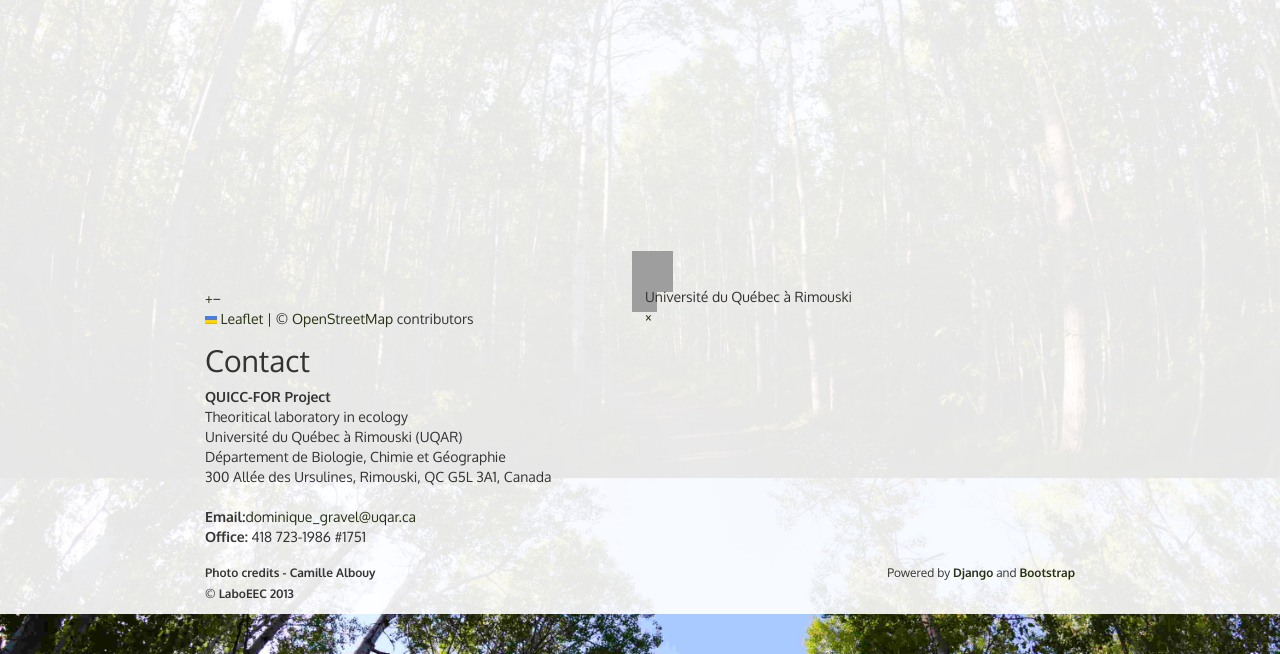
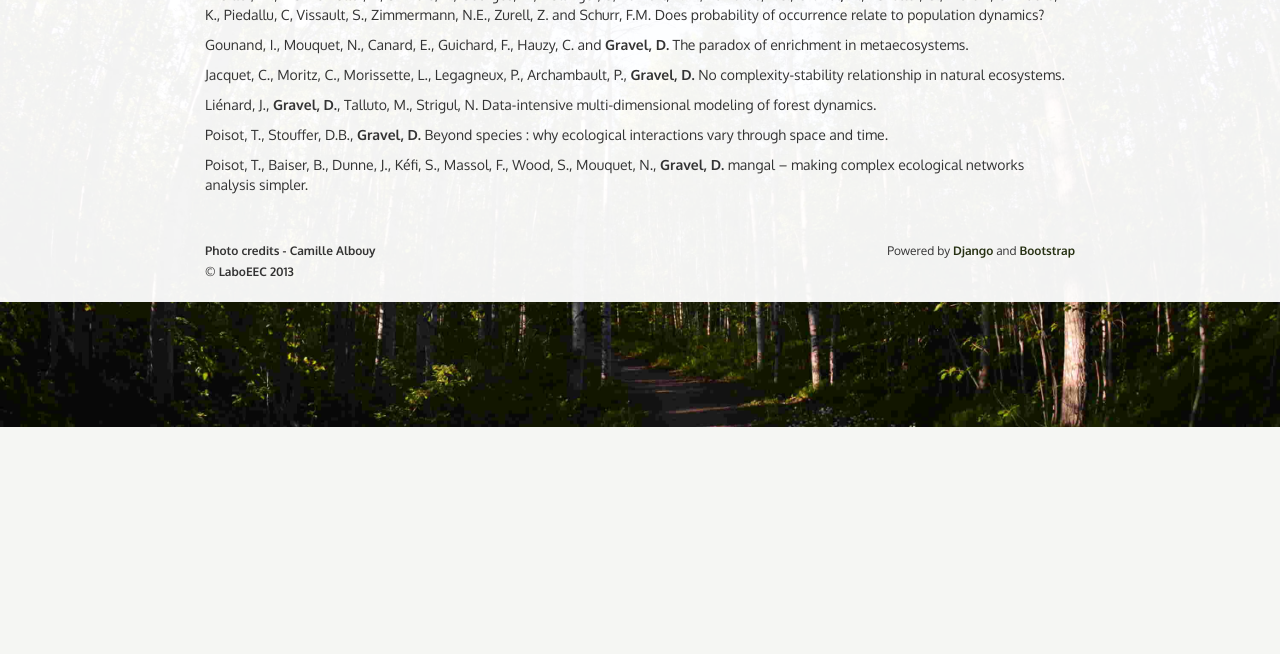
Before and after one commit to QUICC-FOR/QUICCWeb, a Django app: page /db/ in a window 1280 px wide; the page is wider, and only the part inside the window is pictured. Shown: the part 373-1027 px from the top of that part. After the commit the page ends 800 px from the top of that part, so only its background shows below. Run offline with Django 3.2, Linux system fonts and the light colour scheme; some libraries are stand-ins or nearby versions; grey boxes are pictures that could not be loaded.

Commit message:
Add publication

```diff
--- a/QUICCWeb/static/main.css
+++ b/QUICCWeb/static/main.css
@@ -7,9 +7,11 @@ body {
  font-size: 14px;
  line-height: 20px;
  color: #333333;
- margin-top: 70px;
+ margin-top: 200px;
+ padding-top: 20px;
+ padding-bottom:10px;
  margin-bottom:40px;
- background-color: rgba(255, 255, 255, 0.90);
+ background-color: rgba(255, 255, 255, 0.95);
 }
 
 
@@ -209,3 +211,11 @@ hr
   border-bottom-color: #ffffff;
   opacity: 0.4;
 }
+
+
+/* Ligne 3963 */
+.navbar-default .navbar-nav > .active > a, .navbar-default .navbar-nav > .active > a:hover, .navbar-default .navbar-nav > .active > a:focus
+{
+  color: #555555;
+  background-color: #bdd886;
+}
--- a/QUICCWeb/template/base.html
+++ b/QUICCWeb/template/base.html
@@ -51,7 +51,7 @@
         <div class="footer">
           {% block footer %}
           {% endblock %}
-          <div class="row">
+          <div class="row" style="padding-top:30px;">
               <div class="col-md-6"  style="font-family:Source Sans Pro;"> <p class="text-left"><small><b>Photo credits - Camille Albouy</b> <br> &copy; <b>LaboEEC 2013</b></small></p></div>
               <div class="col-md-6"  style="font-family:Source Sans Pro;"> <p class="text-right"> <small>Powered by <a href="https://www.djangoproject.com/"><b>Django</b></a> and <a href="http://twitter.github.io/bootstrap/"> <b>Bootstrap</b></a></small></p></div>
             </div>
--- a/QUICCWeb/template/includes/nav_QF.html
+++ b/QUICCWeb/template/includes/nav_QF.html
@@ -2,11 +2,13 @@
 
 <nav class="navbar navbar-default navbar-fixed-top" role="navigation">
         <div class="container-fluid">
-            <!-- Brand and toggle get grouped for better mobile display -->
-            <div class="navbar-header">
-                <a class="navbar-brand" href="#">
-                    <img style="max-height:65px;"src="{% static "Logo/Logo_QUICCFORTop.png" %}" alt="QUICCFOR_Logo"/>
-                </a>
+            <div class="row">
+ 		 <div class="col-md-12">
+ 		 	<p class="text-center">
+                    <img style="max-height:100px;margin-bottom:-30px;"src="{% static "Logo/Logo_QUICCFORTop.png" %}" alt="QUICCFOR_Logo"/>
+                    <br>
+                  Quantifying and mapping impact of Climate Change on the Forest productivity in eastern Canada</p>
+		</div>
             </div>
 
 	<ul class="nav navbar-nav navbar-right">
@@ -17,5 +19,6 @@
 		 <li {% if request.path|slice:":3" == '/db' %} class="active"{% endif %}><a href="/db/"> <i class="fa fa-database fa-1g"></i> Database</a></li>
 		 <li {% if request.path|slice:":5" == '/cont' %} class="active"{% endif %}><a href="/cont/"> <i class="fa fa-envelope fa-1g"></i> Contact</a></li>
 	</ul>
+            <!-- Brand and toggle get grouped for better mobile display -->
 </div>
 </nav>
--- /dev/null
+++ b/QUICCWeb/template/publications.html
@@ -0,0 +1,18 @@
+{% extends "base.html" %}
+
+
+{% block content %}
+
+
+<h2 style="margin-top:15px">Publications</h2>
+
+<p>Gray, S.G., Poisot, T., Harvey, E., Miller, T.E., Mouquet, N., <b>Gravel, D.</b> Ecosystem functioning at the crossroads of climate change, biogeography and species interactions. </p>
+<p>Séguin, A., Harvey, E., Archambault, P., Nozais, C. and <b>Gravel, D.</b> Body size as a predictor of species loss effect on ecosystem functioning. </p>
+<p>Thuiller, W., Münkemüller, T., Shiffers, K., Georges, D., Dullinger, S, Eckhart, V.M., Edwards, T.C., <b>Gravel, D.</b>, Kunstler, G., Merow, C. Moore, K., Piedallu, C, Vissault, S., Zimmermann, N.E., Zurell, Z. and Schurr, F.M. Does probability of occurrence relate to population dynamics? </p>
+<p>Gounand, I., Mouquet, N., Canard, E., Guichard, F., Hauzy, C. and <b>Gravel, D.</b> The paradox of enrichment in metaecosystems. </p>
+<p>Jacquet, C., Moritz, C., Morissette, L., Legagneux, P., Archambault, P., <b>Gravel, D.</b> No complexity-stability relationship in natural ecosystems. </p>
+<p>Liénard, J., <b>Gravel, D.</b>, Talluto, M., Strigul, N. Data-intensive multi-dimensional modeling of forest dynamics.  </p>
+<p>Poisot, T., Stouffer, D.B., <b>Gravel, D.</b> Beyond species : why ecological interactions vary through space and time. </p>
+<p>Poisot, T., Baiser, B., Dunne, J., Kéfi, S., Massol, F., Wood, S., Mouquet, N., <b>Gravel, D.</b> mangal – making complex ecological networks analysis simpler.</p>
+
+{% endblock %}
--- a/QUICCWeb/urls.py
+++ b/QUICCWeb/urls.py
@@ -22,6 +22,7 @@ urlpatterns = patterns('',
     url(r'^res/$', 'QUICCWeb.views.research', name='research'),
     url(r'^team/$', 'QUICCWeb.views.team', name='team'),
     url(r'^db/$', 'QUICCWeb.views.database', name='database'),
+    url(r'^pub/$', 'QUICCWeb.views.publications', name='publications'),
     url(r'^cont/$', 'QUICCWeb.views.contact', name='contact'),
 
 )
--- a/QUICCWeb/views.py
+++ b/QUICCWeb/views.py
@@ -19,5 +19,8 @@ def team(request):
 def database(request):
     return render(request, 'database.html')
 
+def database(request):
+    return render(request, 'publications.html')
+
 def contact(request):
     return render(request, 'contact.html')
```
